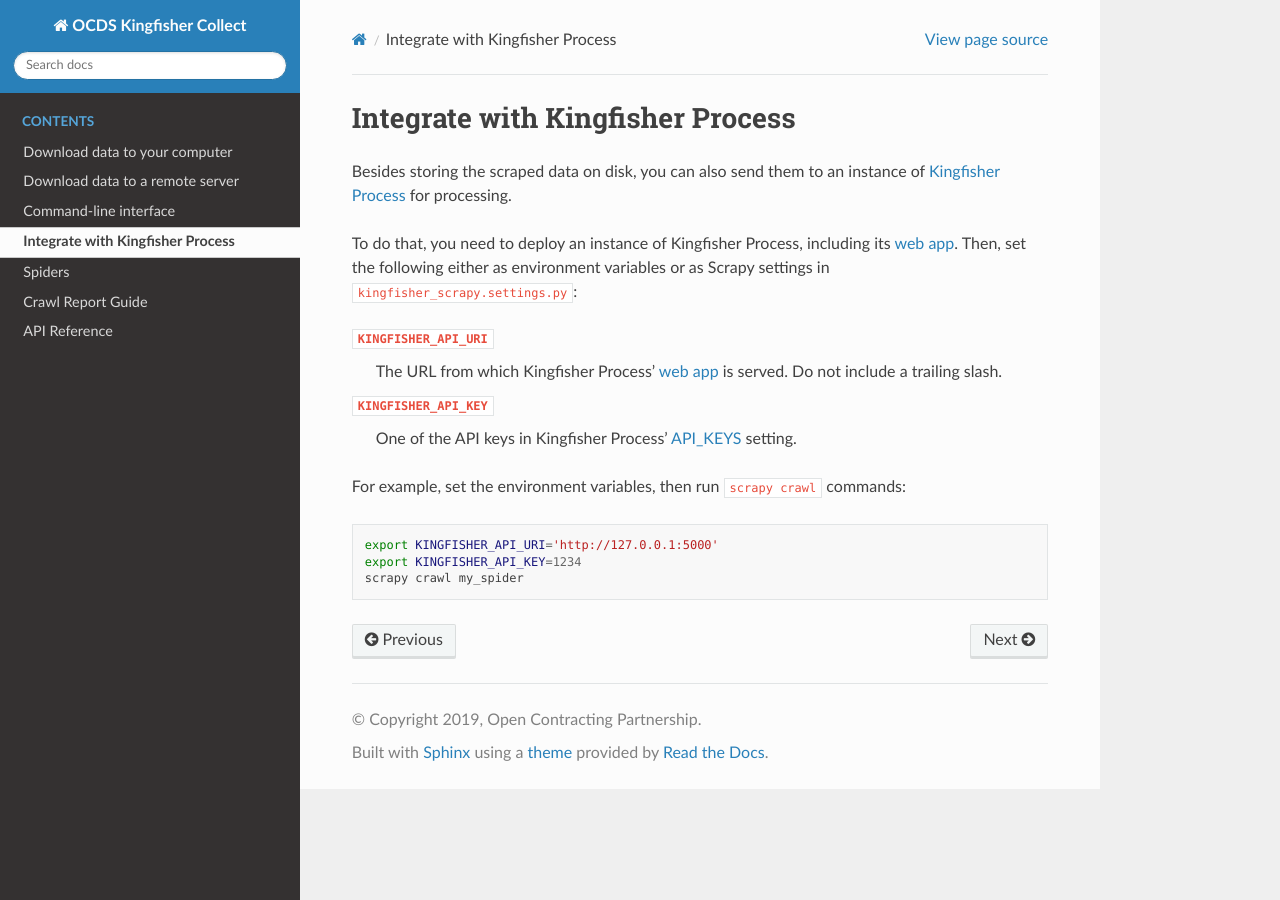
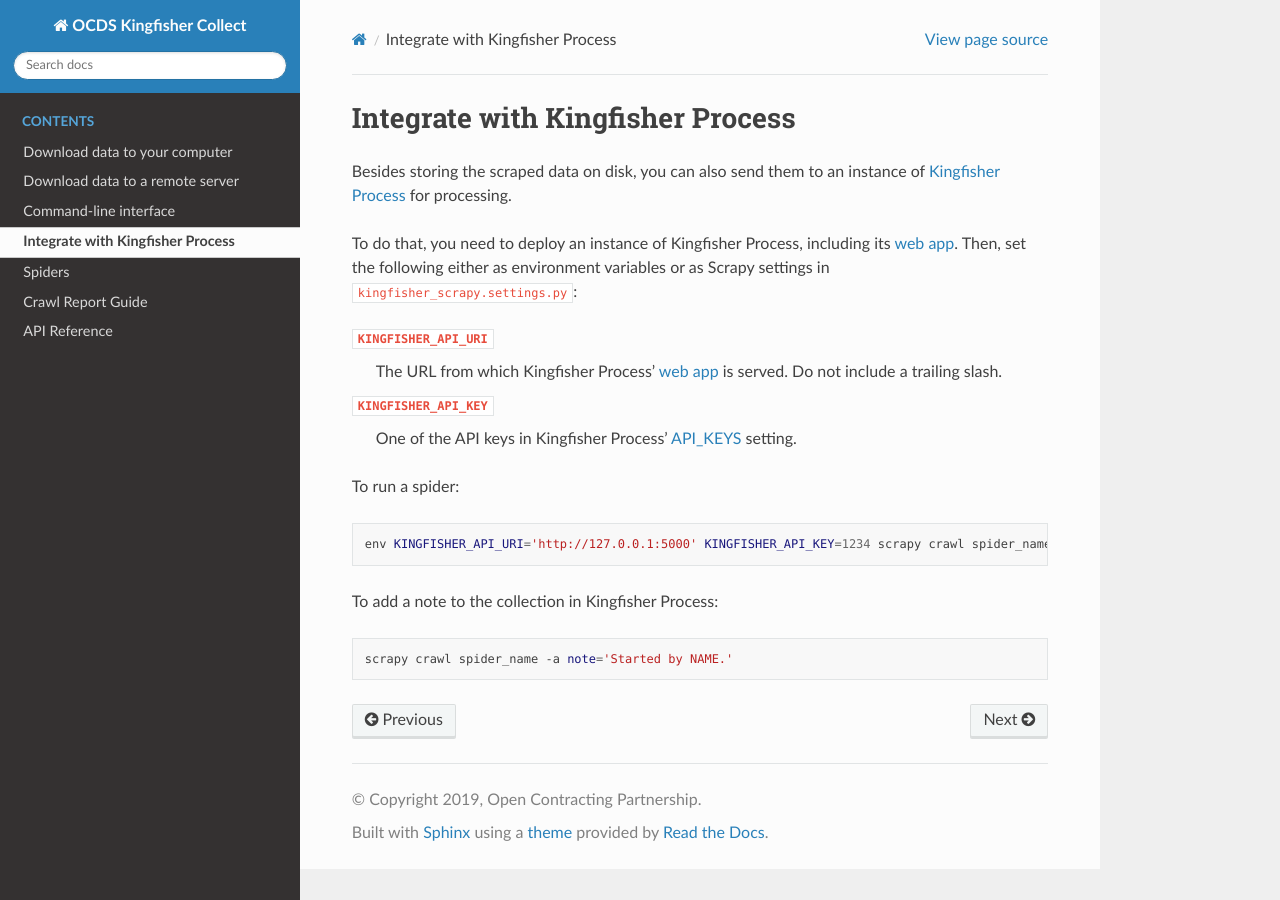
Before and after one commit to open-contracting/kingfisher-collect, a Sphinx documentation site: the page built from docs/kingfisher_process.rst, in a window 1280 px wide. Built offline with Sphinx 7.4.7 and the Read the Docs theme 2.0.0, drawn with Linux system fonts in a browser that asks for light colours.

```diff
--- a/docs/kingfisher_process.rst
+++ b/docs/kingfisher_process.rst
@@ -10,10 +10,14 @@
 ``KINGFISHER_API_KEY``
   One of the API keys in Kingfisher Process' `API_KEYS <https://kingfisher-process.readthedocs.io/en/latest/config.html#web-api>`__ setting.
 
-For example, set the environment variables, then run ``scrapy crawl`` commands:
+To run a spider:
 
 .. code-block:: bash
 
-   export KINGFISHER_API_URI='http://127.0.0.1:5000'
-   export KINGFISHER_API_KEY=1234
-   scrapy crawl my_spider
+   env KINGFISHER_API_URI='http://127.0.0.1:5000' KINGFISHER_API_KEY=1234 scrapy crawl spider_name
+
+To add a note to the collection in Kingfisher Process:
+
+.. code-block:: bash
+
+   scrapy crawl spider_name -a note='Started by NAME.'
--- a/docs/spiders.rst
+++ b/docs/spiders.rst
@@ -1,5 +1,7 @@
 Spiders
 =======
+
+.. _spider-metadata:
 
 Spider metadata
 ---------------
```
Also changed, not shown: docs/local.rst (+36 -3 lines), 1 other file.
